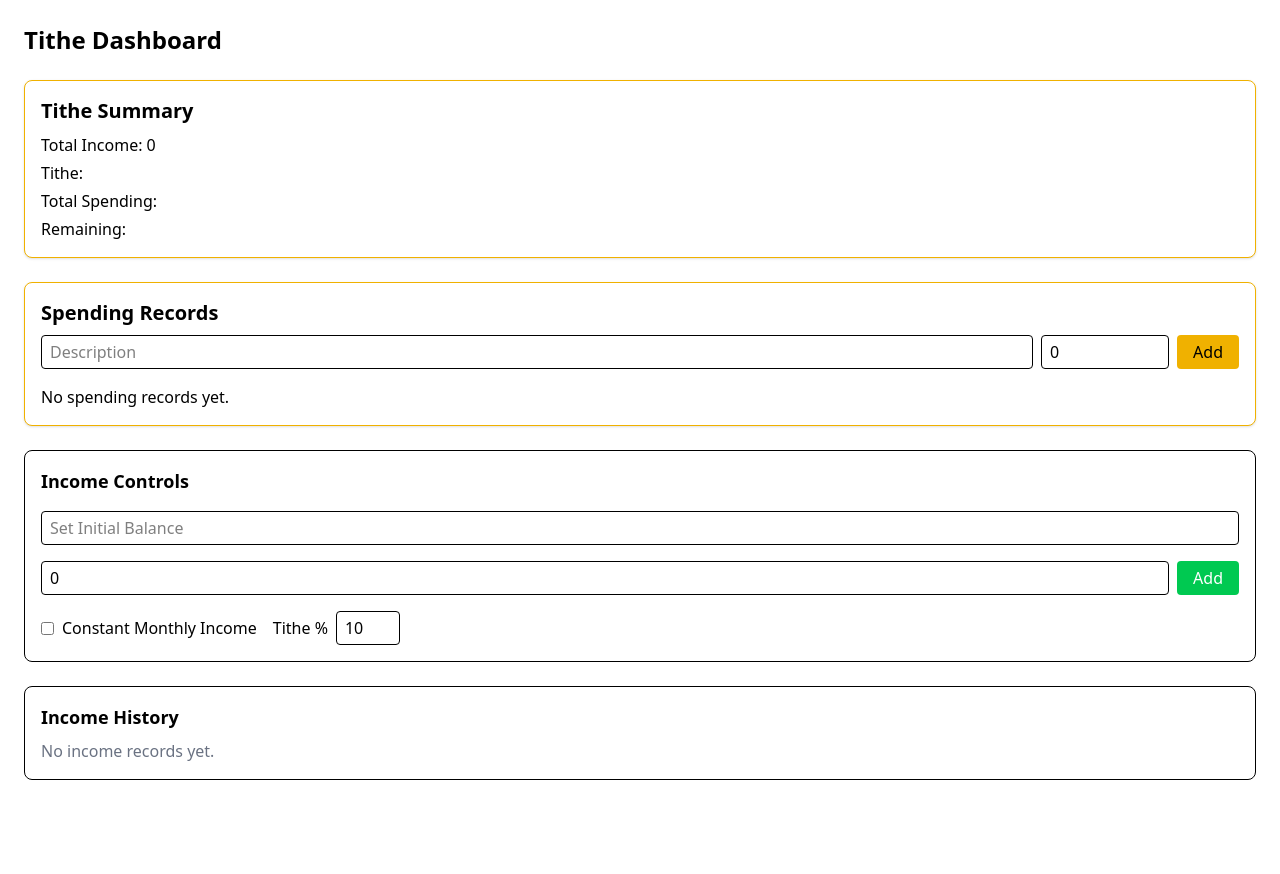
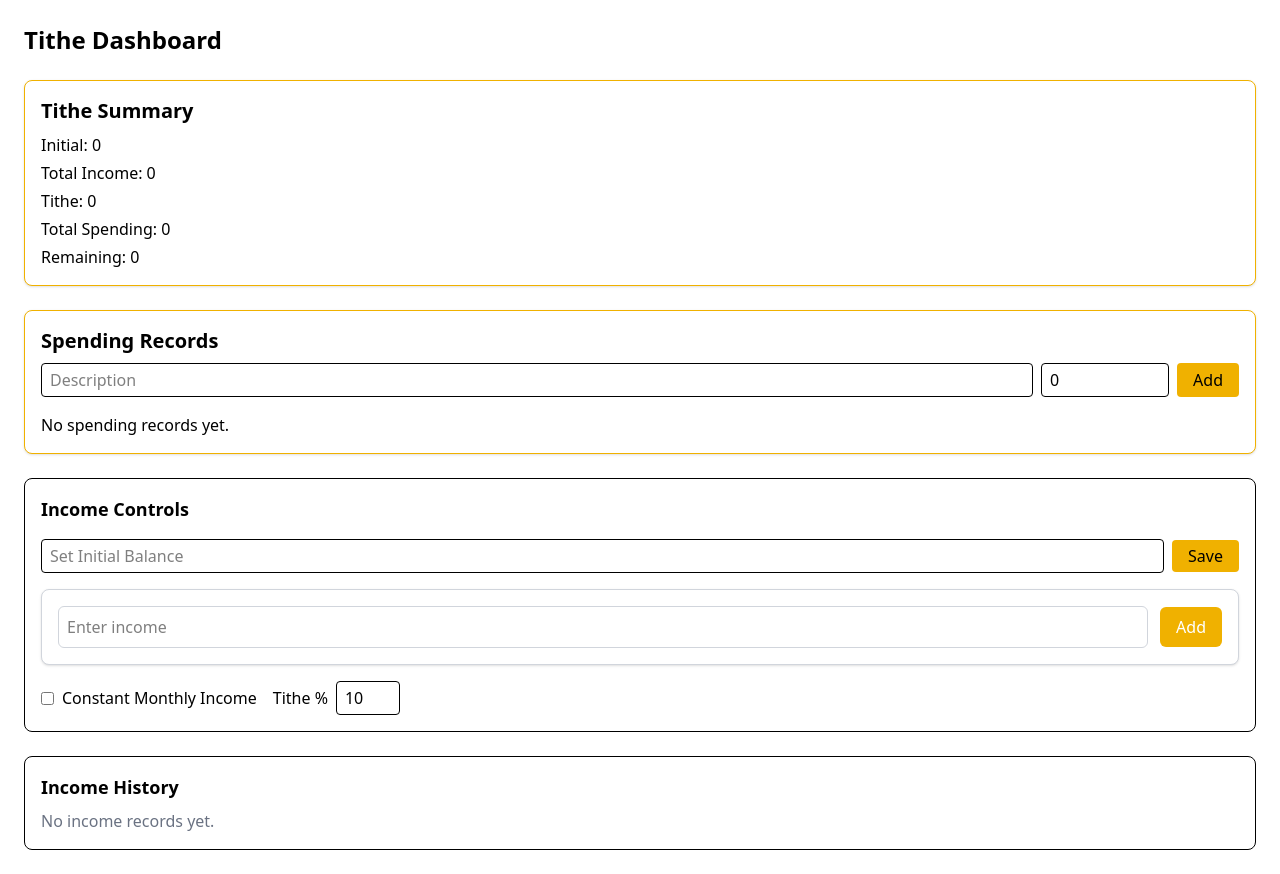
Before and after one commit to Bisrate19/my-asrat, a Next.js app: page /dashboard in a window 1280 px wide. Before the commit the page ends 804 px from the top, so only its background shows below. Built offline with nearby package versions, Linux system fonts and the light colour scheme.

Commit message:
functionaldashboard

```diff
--- a/src/app/dashboard/components/TitheSummary.tsx
+++ b/src/app/dashboard/components/TitheSummary.tsx
@@ -1,13 +1,15 @@
 "use client";
 
 type TitheSummaryProps = {
+  initial: number;
   totalIncome: number;
-  tithe: number; // <-- add this
+  tithe: number;
   totalSpending: number;
   remaining: number;
 };
 
 export default function TitheSummary({
+  initial,
   totalIncome,
   tithe,
   totalSpending,
@@ -17,6 +19,7 @@ export default function TitheSummary({
     <div className="border border-yellow-500 bg-white text-black p-4 rounded-lg shadow">
       <h2 className="text-xl font-bold mb-2">Tithe Summary</h2>
       <ul className="space-y-1">
+        <li>Initial: {initial}</li>
         <li>Total Income: {totalIncome}</li>
         <li>Tithe: {tithe}</li>
         <li>Total Spending: {totalSpending}</li>
--- a/src/app/dashboard/page.tsx
+++ b/src/app/dashboard/page.tsx
@@ -3,6 +3,7 @@
 import { useState } from "react";
 import TitheSummary from "./components/TitheSummary";
 import SpendingTable from "./components/SpendingTable";
+import IncomeForm from "./components/IncomeForm";
 
 type IncomeRecord = { id: string; month: string; amount: number; tithe: number };
 type SpendingRecord = { id: string; description: string; amount: number; date: string };
@@ -11,16 +12,27 @@ export default function Dashboard() {
   const [incomeRecords, setIncomeRecords] = useState<IncomeRecord[]>([]);
   const [spendingRecords, setSpendingRecords] = useState<SpendingRecord[]>([]);
   const [titheBalance, setTitheBalance] = useState<number>(0);
-  const [initialBalance, setInitialBalance] = useState<number>(0);
+  const [initialBalance, setInitialBalance] = useState<number | null>(null);
+  const [initialInput, setInitialInput] = useState<string>(""); // temp input for initial
   const [titheRate, setTitheRate] = useState<number>(10); // % tithe rate
   const [constantIncome, setConstantIncome] = useState<boolean>(false);
 
   const currentMonth = new Date().toLocaleString("default", { month: "long", year: "numeric" });
 
-  // Add Initial Balance
+  // Add Initial Balance (only once)
   const handleSetInitial = (amount: number) => {
+    if (initialBalance !== null) return; // prevent reset
     setInitialBalance(amount);
     setTitheBalance(amount); // initial goes directly into tithe pool
+  };
+
+  const handleInitialSubmit = (e: React.FormEvent) => {
+    e.preventDefault();
+    const amount = parseFloat(initialInput);
+    if (!isNaN(amount) && amount > 0 && initialBalance === null) {
+      handleSetInitial(amount);
+      setInitialInput("");
+    }
   };
 
   // Add Monthly Income
@@ -38,7 +50,7 @@ export default function Dashboard() {
     setTitheBalance((prev) => prev + titheAmount);
   };
 
-  // Add Spending (deducts only from tithe pool)
+  // Add Spending (deducts from tithe pool)
   const handleAddSpending = (description: string, amount: number) => {
     const newSpending: SpendingRecord = {
       id: Date.now().toString(),
@@ -52,33 +64,55 @@ export default function Dashboard() {
   };
 
   const totalIncome = incomeRecords.reduce((sum, r) => sum + r.amount, 0);
+  const totalSpending = spendingRecords.reduce((sum, r) => sum + r.amount, 0);
+  const totalTithe = incomeRecords.reduce((sum, r) => sum + r.tithe, 0);
+  const remaining = (initialBalance ?? 0) + totalTithe - totalSpending;
 
   return (
     <div className="p-6 space-y-6">
       <h1 className="text-2xl font-bold">Tithe Dashboard</h1>
 
-      {/* Summary Section */}
-      <TitheSummary totalIncome={totalIncome} titheBalance={titheBalance} />
+      {/* 1. Summary Section */}
+      <TitheSummary
+        initial={initialBalance ?? 0}
+        totalIncome={totalIncome}
+        tithe={totalTithe}
+        totalSpending={totalSpending}
+        remaining={remaining}
+      />
 
-      {/* Spending Section */}
+      {/* 2. Spending Section */}
       <SpendingTable spendingRecords={spendingRecords} onAddSpending={handleAddSpending} />
 
-      {/* Settings / Income Controls */}
+      {/* 3. Settings / Income Controls */}
       <div className="border p-4 rounded-lg bg-white text-black space-y-4">
         <h2 className="text-lg font-bold">Income Controls</h2>
 
-        {/* Initial Balance */}
-        <div className="flex gap-2 items-center">
-          <input
-            type="number"
-            placeholder="Set Initial Balance"
-            className="border rounded px-2 py-1 flex-1"
-            onChange={(e) => handleSetInitial(Number(e.target.value))}
-          />
-        </div>
+        {/* Initial Balance (set once permanently) */}
+        {initialBalance === null ? (
+          <form onSubmit={handleInitialSubmit} className="flex gap-2 items-center">
+            <input
+              type="number"
+              value={initialInput}
+              onChange={(e) => setInitialInput(e.target.value)}
+              placeholder="Set Initial Balance"
+              className="border rounded px-2 py-1 flex-1"
+            />
+            <button
+              type="submit"
+              className="bg-yellow-500 text-black px-4 py-1 rounded"
+            >
+              Save
+            </button>
+          </form>
+        ) : (
+          <p className="text-green-600 font-semibold">
+            Initial Balance set: {initialBalance}
+          </p>
+        )}
 
         {/* Monthly Income Form */}
-        <IncomeInput onAddIncome={handleAddIncome} />
+        <IncomeForm onAddIncome={handleAddIncome} />
 
         {/* Options */}
         <div className="flex gap-4 items-center">
@@ -103,7 +137,7 @@ export default function Dashboard() {
         </div>
       </div>
 
-      {/* Income History */}
+      {/* 4. Income History */}
       <div className="border p-4 rounded-lg bg-white text-black">
         <h2 className="text-lg font-bold mb-2">Income History</h2>
         {incomeRecords.length === 0 ? (
@@ -132,31 +166,3 @@ export default function Dashboard() {
     </div>
   );
 }
-
-// Small component for adding income
-function IncomeInput({ onAddIncome }: { onAddIncome: (amount: number) => void }) {
-  const [amount, setAmount] = useState<number>(0);
-
-  const handleSubmit = (e: React.FormEvent) => {
-    e.preventDefault();
-    if (amount > 0) {
-      onAddIncome(amount);
-      setAmount(0);
-    }
-  };
-
-  return (
-    <form onSubmit={handleSubmit} className="flex gap-2">
-      <input
-        type="number"
-        value={amount}
-        onChange={(e) => setAmount(Number(e.target.value))}
-        placeholder="Enter this month's income"
-        className="border rounded px-2 py-1 flex-1"
-      />
-      <button type="submit" className="bg-green-500 text-white px-4 py-1 rounded">
-        Add
-      </button>
-    </form>
-  );
-}
```
